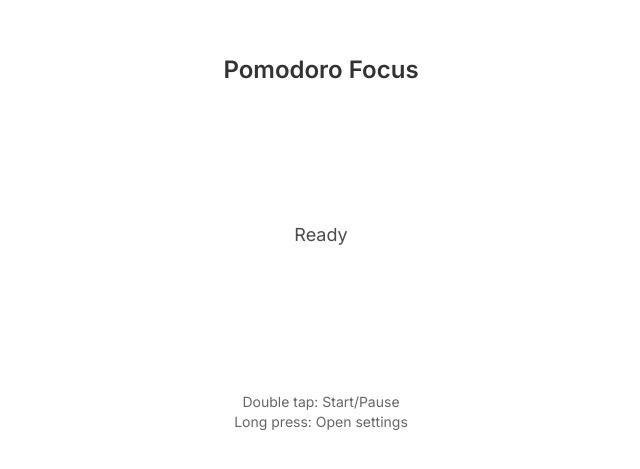
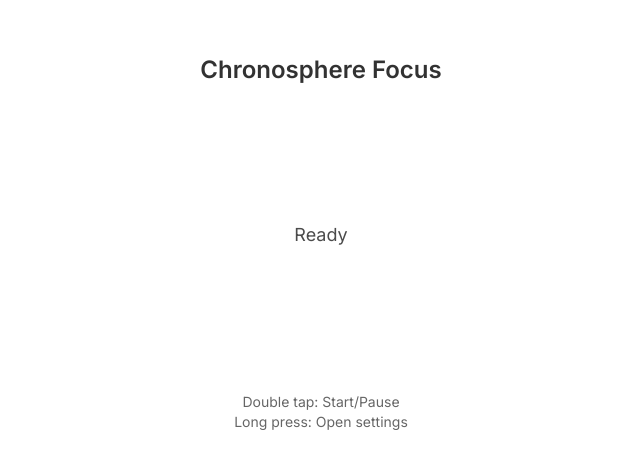
Before and after one commit to Saninkasjr/focus, a plain HTML site: page index.html in a window 1280 px wide. Shown: the part 157-626 px from the top of the page, without its empty margins (319-959 px from the left). Drawn offline with nearby package versions, Linux system fonts and the light colour scheme; no server answers.

Commit message:
manifest

```diff
--- a/index.html
+++ b/index.html
@@ -5,7 +5,7 @@
     <meta name="viewport" content="width=device-width, initial-scale=1.0">
     <meta name="theme-color" content="#000000">
     <link rel="apple-touch-icon" sizes="180x180" href="/icons/apple-touch-icon.png">
-    <title>Pomodoro Focus</title>
+    <title>Chronosphere Focus</title>
     <link rel="manifest" href="/manifest.json">
     <link href="https://cdnjs.cloudflare.com/ajax/libs/tailwindcss/2.2.19/tailwind.min.css" rel="stylesheet">
     <script src="https://cdnjs.cloudflare.com/ajax/libs/howler/2.2.3/howler.min.js"></script>
@@ -94,7 +94,7 @@
 </head>
 <body class="flex flex-col items-center justify-center min-h-screen bg-gray-100 light-mode">
     <div id="app" class="text-center p-8 rounded-lg transition-all duration-300">
-        <h1 class="text-2xl font-semibold mb-6 opacity-80">Pomodoro Focus</h1>
+        <h1 class="text-2xl font-semibold mb-6 opacity-80">Chronosphere Focus</h1>
         <div class="mb-8 relative">
             <svg class="progress-ring" width="250" height="250">
                 <circle class="progress-ring__circle" stroke-width="4" fill="transparent" r="116" cx="125" cy="125"/>
```
Also changed, not shown: manifest.json, 1 other file.
